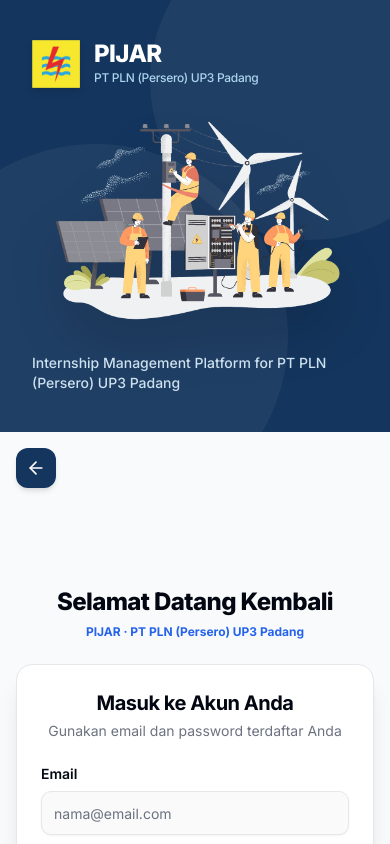
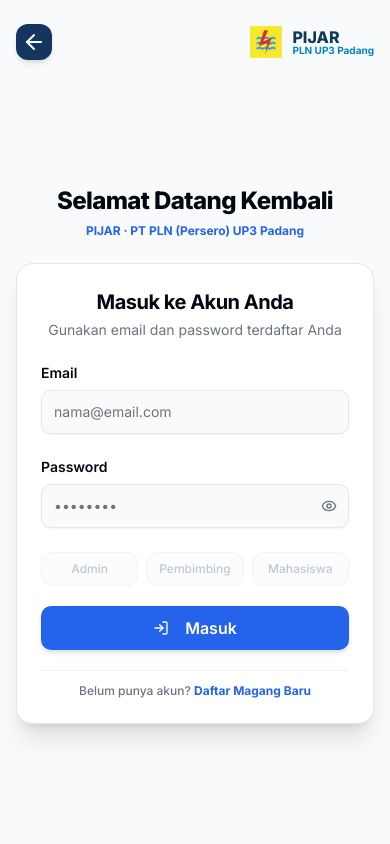
Before and after one commit to radhiaauliaa/pijar-magang, a Next.js app: page /login in a window 390 px wide. Shown: the top 844 px of the page. Built offline with nearby package versions, Linux system fonts and the light colour scheme; no server answers.

Commit message:
fix: responsive mobile layout for dialog cards, hero image grid, and auth layout

```diff
--- a/app/(auth)/layout.tsx
+++ b/app/(auth)/layout.tsx
@@ -18,8 +18,8 @@
 
   return (
     <main className="min-h-screen lg:h-screen lg:max-h-screen w-full flex flex-col lg:flex-row bg-background overflow-x-hidden lg:overflow-hidden">
-      {/* Left Panel: Fixed to 100vh viewport height, never scrolls or gets cut off */}
-      <div className="lg:w-[45%] xl:w-[42%] h-auto lg:h-full bg-[#14355D] text-white p-8 lg:p-12 flex flex-col justify-between items-start text-left min-h-[380px] shrink-0 relative overflow-hidden select-none">
+      {/* Left Panel: Desktop & Tablet only, hidden on mobile */}
+      <div className="hidden lg:flex lg:w-[45%] xl:w-[42%] h-full bg-[#14355D] text-white p-8 lg:p-12 flex-col justify-between items-start text-left shrink-0 relative overflow-hidden select-none">
         {/* Background decorative circles */}
         <div className="absolute -top-20 -right-20 w-80 h-80 rounded-full bg-white/5 pointer-events-none" />
         <div className="absolute -bottom-24 -left-24 w-96 h-96 rounded-full bg-white/5 pointer-events-none" />
@@ -59,9 +59,28 @@
       </div>
 
       {/* Right Panel: Independent scrollable container for forms */}
-      <div className="flex-1 h-full min-h-screen lg:min-h-0 lg:h-full bg-slate-50/60 dark:bg-slate-950 flex flex-col justify-start items-center p-4 sm:p-6 md:p-8 relative overflow-y-auto">
-        {/* Top Left Back Button */}
-        <div className="absolute top-4 left-4 sm:top-6 sm:left-6 z-20">
+      <div className="flex-1 min-h-screen lg:min-h-0 lg:h-full bg-slate-50/60 dark:bg-slate-950 flex flex-col justify-start items-center p-4 sm:p-6 md:p-8 relative overflow-y-auto">
+        {/* Top Header for Mobile */}
+        <div className="w-full max-w-md flex items-center justify-between pt-2 pb-4 lg:hidden">
+          <button
+            type="button"
+            onClick={handleBackClick}
+            className="w-9 h-9 rounded-xl bg-[#14355D] hover:bg-[#0F2A4A] text-white flex items-center justify-center transition-all shadow-md group"
+            title="Kembali"
+          >
+            <ArrowLeft className="w-4.5 h-4.5 group-hover:-translate-x-0.5 transition-transform" />
+          </button>
+          <div className="flex items-center gap-2.5">
+            <img src="/logo-pln2.png" alt="Logo PLN" className="h-8 w-auto object-contain shrink-0" />
+            <div>
+              <span className="text-base font-black text-[#103956] leading-none block">PIJAR</span>
+              <span className="text-[10px] font-bold text-sky-600 leading-none block">PLN UP3 Padang</span>
+            </div>
+          </div>
+        </div>
+
+        {/* Desktop Back Button */}
+        <div className="hidden lg:block absolute top-6 left-6 z-20">
           <button
             type="button"
             onClick={handleBackClick}
@@ -73,7 +92,7 @@
         </div>
 
         {/* Main Content Area (Consistently compact max-w-md matching Gambar 2) */}
-        <div className="w-full max-w-md my-auto py-6 flex flex-col justify-center">
+        <div className="w-full max-w-md my-auto py-2 sm:py-6 flex flex-col justify-center">
           {children}
         </div>
       </div>
--- a/components/ui/dialog.tsx
+++ b/components/ui/dialog.tsx
@@ -34,7 +34,7 @@
     <DialogPrimitive.Content
       ref={ref}
       className={cn(
-        "fixed left-[50%] top-[50%] z-50 grid w-full max-w-lg translate-x-[-50%] translate-y-[-50%] gap-4 border bg-background p-6 shadow-xl duration-200 data-[state=open]:animate-in data-[state=closed]:animate-out data-[state=closed]:fade-out-0 data-[state=open]:fade-in-0 data-[state=closed]:zoom-out-95 data-[state=open]:zoom-in-95 data-[state=closed]:slide-out-to-left-1/2 data-[state=closed]:slide-out-to-top-[48%] data-[state=open]:slide-in-from-left-1/2 data-[state=open]:slide-in-from-top-[48%] rounded-xl max-h-[90vh] overflow-y-auto",
+        "fixed left-[50%] top-[50%] z-50 grid w-[calc(100%-2rem)] sm:w-full max-w-lg translate-x-[-50%] translate-y-[-50%] gap-4 border bg-background p-4 sm:p-6 shadow-2xl duration-200 data-[state=open]:animate-in data-[state=closed]:animate-out data-[state=closed]:fade-out-0 data-[state=open]:fade-in-0 data-[state=closed]:zoom-out-95 data-[state=open]:zoom-in-95 data-[state=closed]:slide-out-to-left-1/2 data-[state=closed]:slide-out-to-top-[48%] data-[state=open]:slide-in-from-left-1/2 data-[state=open]:slide-in-from-top-[48%] rounded-2xl max-h-[85vh] overflow-y-auto",
         className
       )}
       {...props}
--- a/features/landing/components/TentangPage.tsx
+++ b/features/landing/components/TentangPage.tsx
@@ -224,38 +224,34 @@
       <div className="max-w-7xl mx-auto px-6 relative z-10">
         <div className="grid grid-cols-1 lg:grid-cols-12 items-center gap-12">
           <div className="lg:col-span-6 flex items-center justify-center">
-            <div className="flex items-center gap-4 md:gap-5">
-              <div className="flex flex-col gap-4 items-end">
-                <div className="w-[170px] sm:w-[190px] md:w-[210px] rounded-[22px] overflow-hidden shadow-lg border-2 border-white hover:scale-105 transition-transform duration-300">
+            <div className="grid grid-cols-2 gap-3 sm:gap-4.5 w-full max-w-md sm:max-w-lg mx-auto">
+              <div className="rounded-[20px] sm:rounded-[24px] overflow-hidden shadow-md border-2 border-white hover:scale-105 transition-transform duration-300 aspect-[4/3]">
                 <img
                   src="/ilustrasi_5.png"
                   alt="Dua Pekerja Wanita PLN Lapangan"
-                    className="w-full h-[115px] sm:h-[130px] md:h-[145px] object-cover"
+                  className="w-full h-full object-cover"
                 />
               </div>
-                <div className="w-[190px] sm:w-[215px] md:w-[235px] rounded-[22px] overflow-hidden shadow-lg border-2 border-white hover:scale-105 transition-transform duration-300">
+              <div className="rounded-[20px] sm:rounded-[24px] overflow-hidden shadow-md border-2 border-white hover:scale-105 transition-transform duration-300 aspect-[4/3]">
                 <img
                   src="/ilustrasi_4.png"
                   alt="Barisan Pekerja PLN di Depan Gedung"
-                    className="w-full h-[130px] sm:h-[145px] md:h-[160px] object-cover"
+                  className="w-full h-full object-cover"
                 />
               </div>
-              </div>
-              <div className="flex flex-col gap-4 items-start">
-                <div className="w-[210px] sm:w-[240px] md:w-[270px] rounded-[22px] overflow-hidden shadow-xl border-2 border-white hover:scale-105 transition-transform duration-300">
+              <div className="rounded-[20px] sm:rounded-[24px] overflow-hidden shadow-md border-2 border-white hover:scale-105 transition-transform duration-300 aspect-[4/3]">
                 <img
                   src="/ilustrasi_2.png"
                   alt="Pekerja PLN di Gardu Listrik"
-                    className="w-full h-[140px] sm:h-[160px] md:h-[180px] object-cover"
+                  className="w-full h-full object-cover"
                 />
               </div>
-                <div className="w-[200px] sm:w-[225px] md:w-[250px] rounded-[22px] overflow-hidden shadow-lg border-2 border-white hover:scale-105 transition-transform duration-300">
+              <div className="rounded-[20px] sm:rounded-[24px] overflow-hidden shadow-md border-2 border-white hover:scale-105 transition-transform duration-300 aspect-[4/3]">
                 <img
                   src="/ilustrasi_3.png"
                   alt="Tim Teknisi Rompi Biru PLN"
-                    className="w-full h-[135px] sm:h-[150px] md:h-[170px] object-cover"
+                  className="w-full h-full object-cover"
                 />
-                </div>
               </div>
             </div>
           </div>
```
Lines whose indentation alone changed are shown as unchanged.
